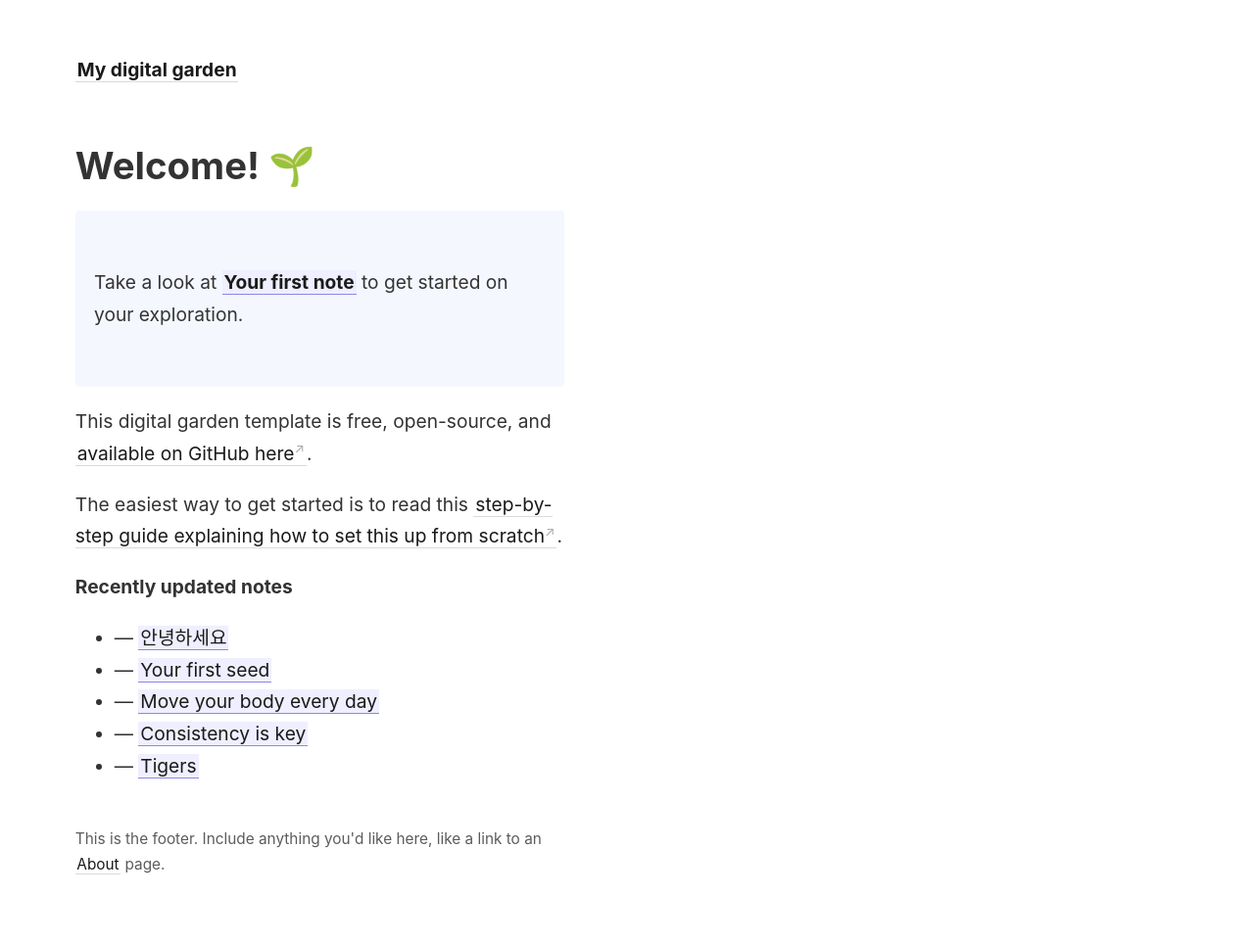
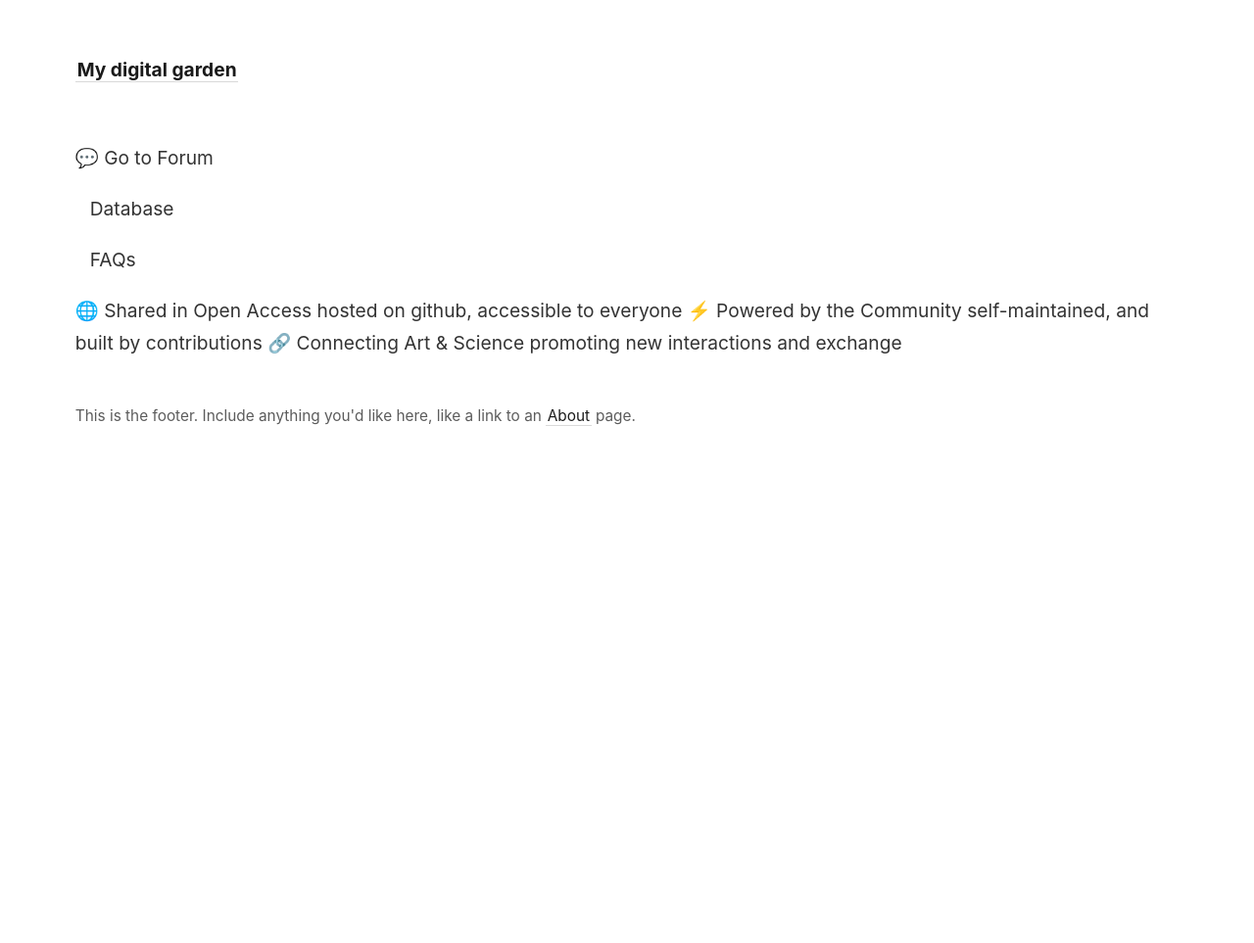
Before and after one commit to Quantumland-art/community, a Jekyll site: the page built from _pages/index.md, in a window 1280 px wide. Shown: the whole page at 98% size. Built offline with Jekyll 4.4.1, drawn with Linux system fonts in a browser that asks for light colours; after the commit the page ends 900 px from its top, so only the background shows below that.

Commit message:
Update index.md
- trying to rebuild homepage

```diff
--- a/_pages/index.md
+++ b/_pages/index.md
@@ -5,7 +5,7 @@ id: home
 permalink: /
 ---
 
-# Welcome! 🌱
+<!-- # Welcome! 🌱
 
 <p style="padding: 3em 1em; background: #f5f7ff; border-radius: 4px;">
   Take a look at <span style="font-weight: bold">[[Your first note]]</span> to get started on your exploration.
@@ -28,6 +28,23 @@ The easiest way to get started is to read this [step-by-step guide explaining ho
 
 <style>
   .wrapper {
-    max-width: 26em;
+    max-width: 46em;
   }
-</style>
+</style> -->
+
+
+💬 Go to Forum
+
+<i class="fa-solid fa-database"></i>Database
+
+<i class="fa-solid fa-circle-question"></i>FAQs
+
+🌐 Shared in
+Open Access
+hosted on github, accessible to everyone
+⚡ Powered by
+the Community
+self-maintained, and built by contributions
+🔗 Connecting
+Art & Science
+promoting new interactions and exchange
```
